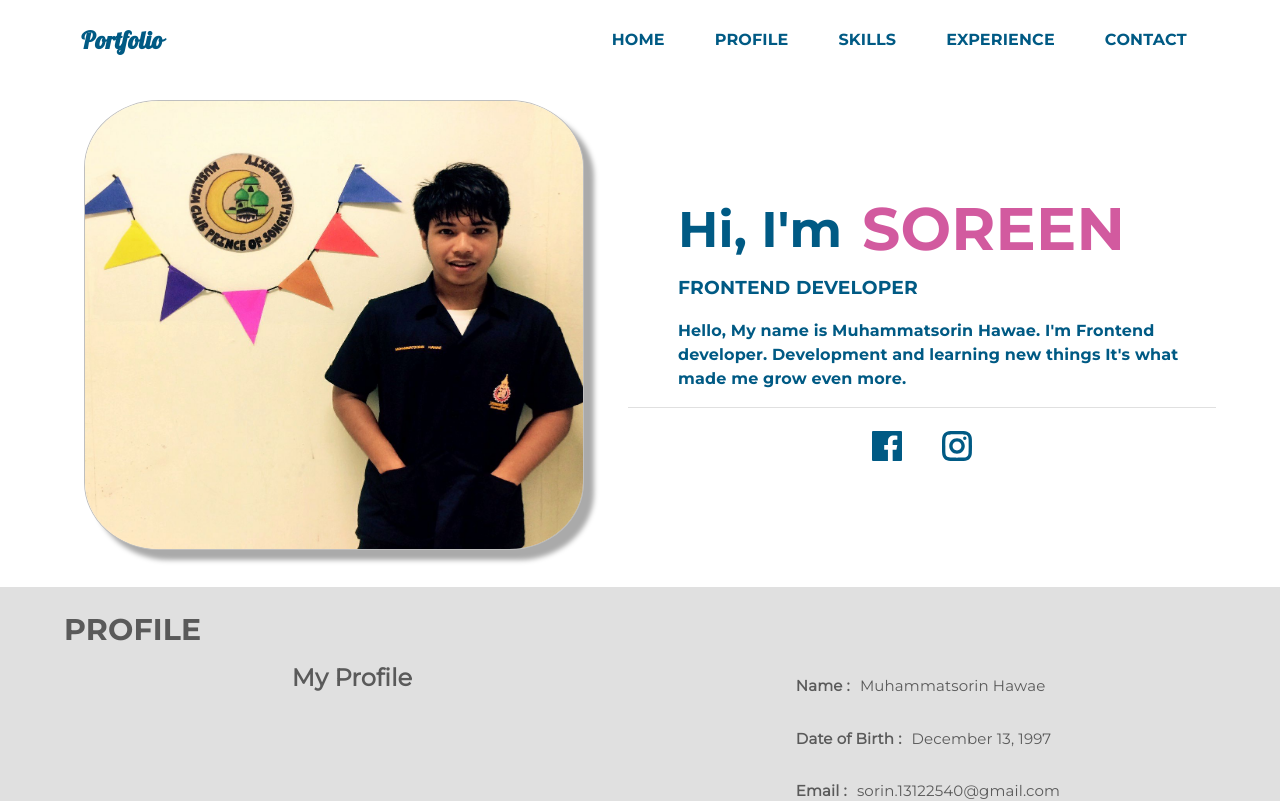
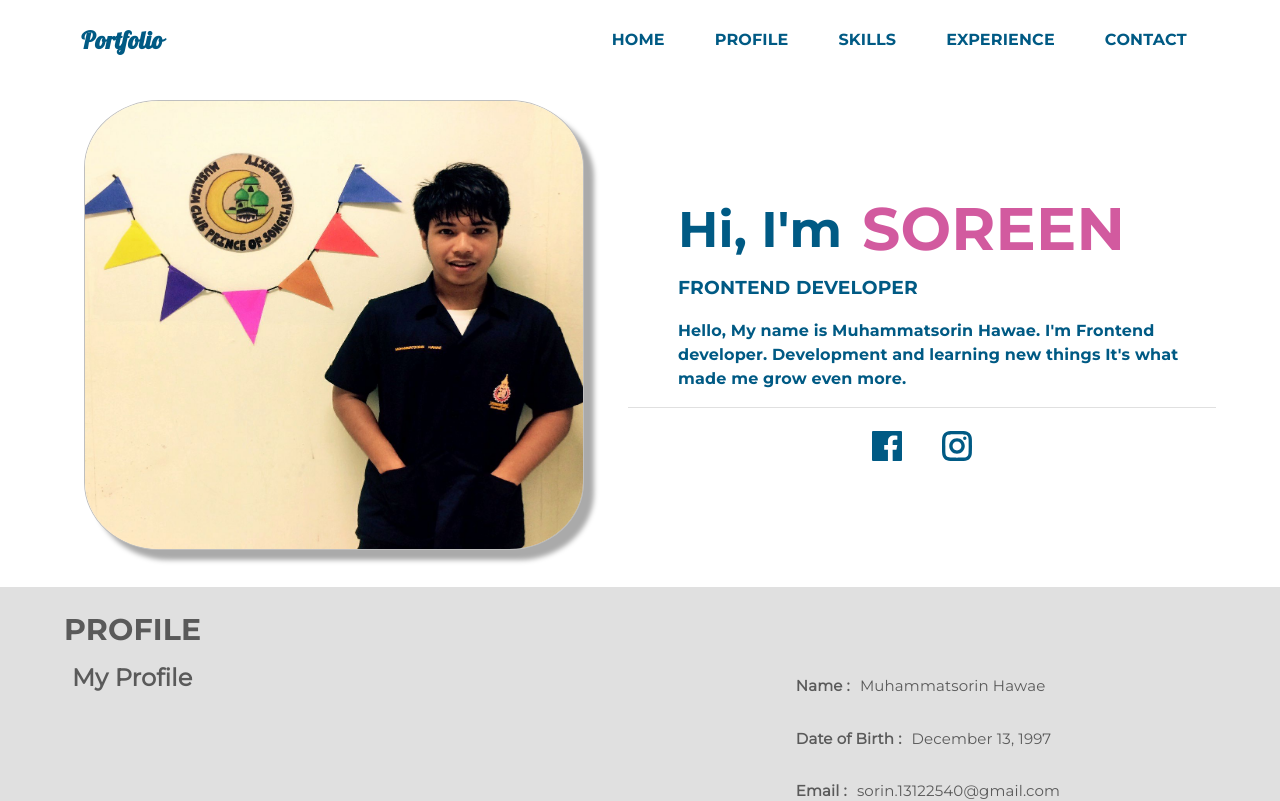
Before and after one commit to Muhammatsorin/next-portfolio, a Next.js app: page / in a window 1280 px wide. Shown: the top 801 px of the page. Built offline with nearby package versions, Linux system fonts and the light colour scheme.

Commit message:
deploy / test 12

```diff
--- a/components/profile/Profile.js
+++ b/components/profile/Profile.js
@@ -12,7 +12,6 @@ const Profile = (props) => {
         backgroundColor: '#E0E0E0',
         fontFamily: 'Montserrat',
         padding: theme.spacing(1),
-        textAlign: 'center',
         color: theme.palette.text.secondary,
         borderRadius: '0px',
         boxShadow: 'none',
```
